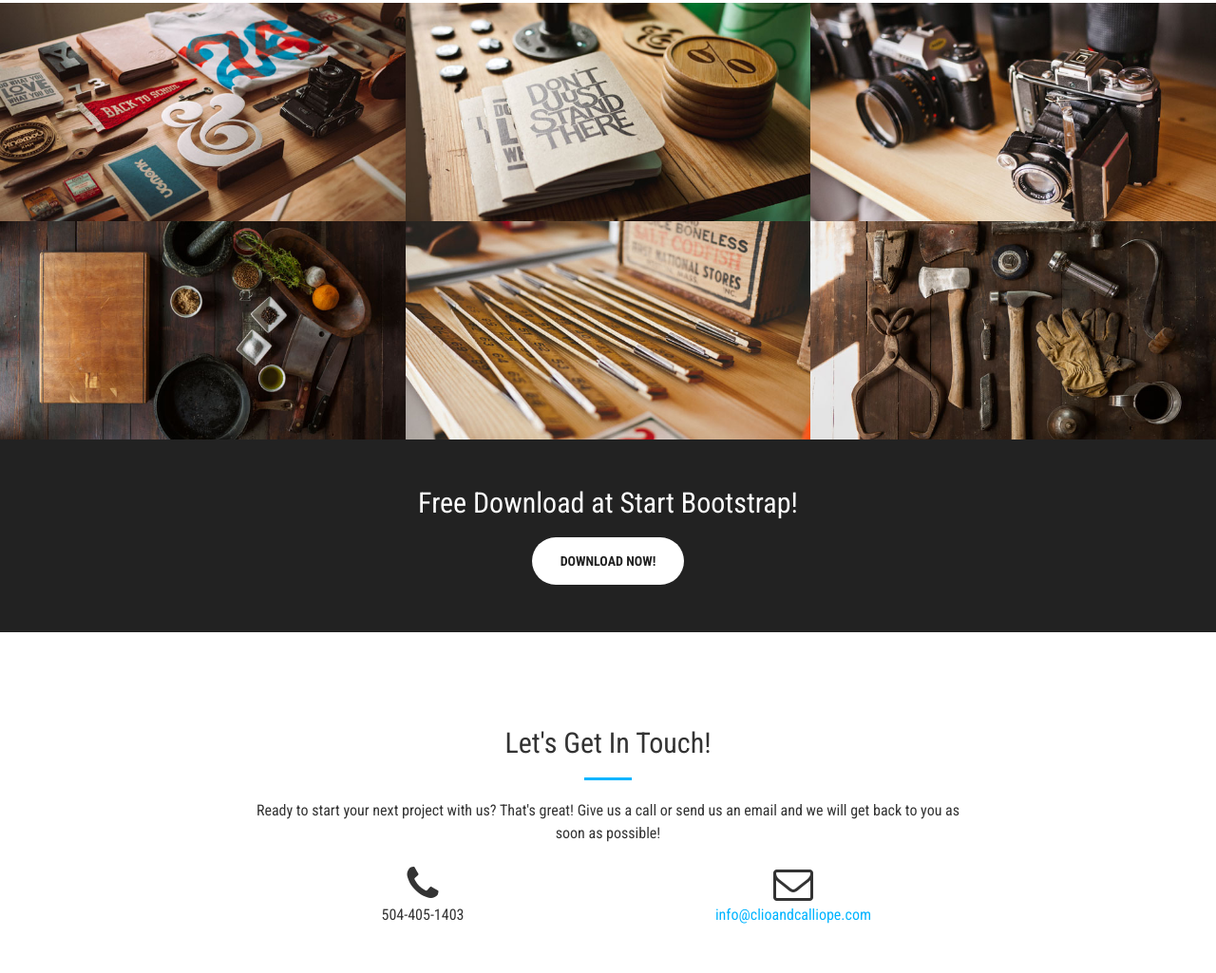
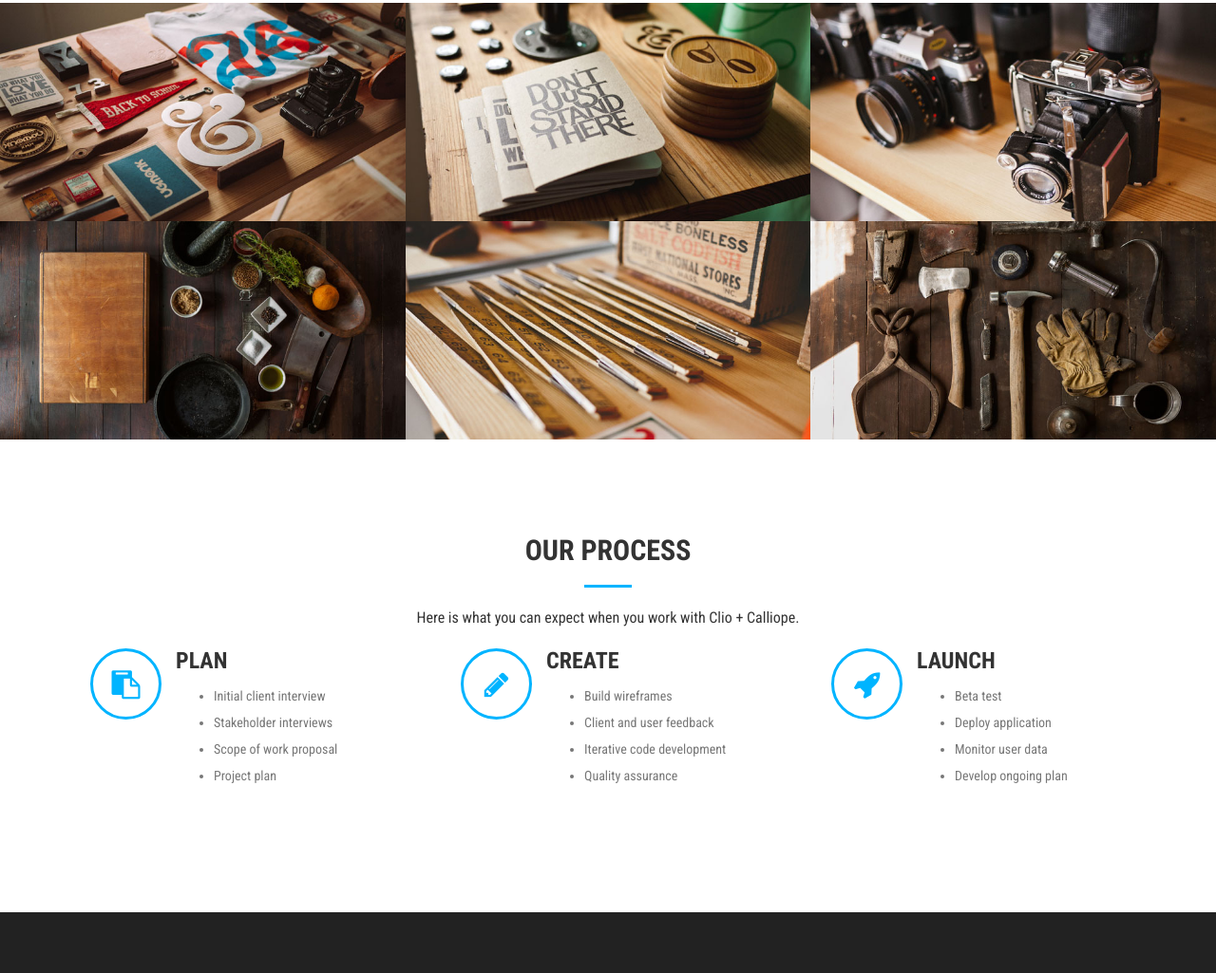
Before and after one commit to siakaramalegos/clio-calliope, a plain HTML site: page index.html in a window 1280 px wide. Shown: the part 1775-2800 px from the top of the page at 95% size. Drawn offline with Linux system fonts and the light colour scheme.

Commit message:
Added process section, made contact section dark

```diff
--- a/css/creative.css
+++ b/css/creative.css
@@ -43,6 +43,8 @@ h4,
 h5,
 h6 {
     font-family: 'Roboto Condensed', sans-serif;
+    text-transform: uppercase;
+    font-weight: 700;
 }
 
 p {
@@ -250,6 +252,8 @@ header .header-content .header-content-inner p {
     font-family: 'Mr Dafoe', cursive;
     font-size: 2.5em;
     transform:rotate(355deg);
+    text-transform: none;
+    font-weight: 400;
 }
 
 h2.clio {
@@ -329,6 +333,28 @@ h2.clio {
     .portfolio-box .portfolio-box-caption .portfolio-box-caption-content .project-name {
         font-size: 22px;
     }
+}
+
+.process-icon {
+    border: 3px solid #00B4FF;
+    border-radius: 100%;
+    height: 75px;
+    width: 75px;
+    text-align: center;
+    line-height: 70px;
+    color: #00B4FF;
+    font-size: 30px;
+}
+
+.process-content {
+    padding: 0 15px 20px 0;
+    line-height: 2;
+}
+
+.process-content h3 {
+    margin-top: 0;
+    text-transform: uppercase;
+    font-weight: 700;
 }
 
 .call-to-action h2 {
--- a/index.html
+++ b/index.html
@@ -61,6 +61,9 @@
                     </li>
                     <li>
                         <a class="page-scroll" href="#portfolio">Portfolio</a>
+                    </li>
+                    <li>
+                        <a class="page-scroll" href="#process">Process</a>
                     </li>
                     <li>
                         <a class="page-scroll" href="#contact">Contact</a>
@@ -226,16 +229,74 @@
         </div>
     </section>
 
-    <aside class="bg-dark">
-        <div class="container text-center">
-            <div class="call-to-action">
-                <h2>Free Download at Start Bootstrap!</h2>
-                <a href="#" class="btn btn-default btn-xl wow tada">Download Now!</a>
+    <section id="process">
+        <div class="container">
+            <div class="row">
+                <div class="col-lg-12 text-center">
+                    <h2 class="section-heading">Our Process</h2>
+                    <hr class="primary">
+                    <p>Here is what you can expect when you work with Clio + Calliope.</p>
+                </div>
             </div>
         </div>
-    </aside>
+        <div class="container">
+            <div class="row">
+                <div class="col-md-4">
+                    <div class="row">
+                        <div class="col-sm-4 text-right">
+                            <i class="fa fa-clipboard wow bounceIn process-icon"></i>
+                        </div>
 
-    <section id="contact">
+                        <div class="col-sm-8 process-content">
+                            <h3>Plan</h3>
+                            <ul class="text-muted">
+                                <li>Initial client interview</li>
+                                <li>Stakeholder interviews</li>
+                                <li>Scope of work proposal</li>
+                                <li>Project plan</li>
+                            </ul>
+                        </div>
+                    </div>
+                </div>
+                <div class="col-md-4">
+                    <div class="row">
+                        <div class="col-sm-4 text-right">
+                            <i class="fa fa-pencil wow bounceIn process-icon" data-wow-delay='.2s'></i>
+                        </div>
+
+                        <div class="col-sm-8 process-content">
+                            <h3>Create</h3>
+                            <ul class="text-muted">
+                                <li>Build wireframes</li>
+                                <li>Client and user feedback</li>
+                                <li>Iterative code development</li>
+                                <li>Quality assurance</li>
+                            </ul>
+                        </div>
+                    </div>
+                </div>
+                <div class="col-md-4">
+                    <div class="row">
+                        <div class="col-sm-4 text-right">
+                            <i class="fa fa-rocket wow bounceIn process-icon" data-wow-delay='.4s'></i>
+                        </div>
+
+                        <div class="col-sm-8 process-content">
+                            <h3>Launch</h3>
+                            <ul class="text-muted">
+                                <li>Beta test</li>
+                                <li>Deploy application</li>
+                                <li>Monitor user data</li>
+                                <li>Develop ongoing plan</li>
+                            </ul>
+                        </div>
+                    </div>
+                </div>
+            </div>
+        </div>
+    </section>
+
+    <section id="contact" class="bg-dark">
         <div class="container">
             <div class="row">
                 <div class="col-lg-8 col-lg-offset-2 text-center">
@@ -245,7 +306,7 @@
                 </div>
                 <div class="col-lg-4 col-lg-offset-2 text-center">
                     <i class="fa fa-phone fa-3x wow bounceIn"></i>
-                    <p>504-405-1403</p>
+                    <p>+1 504-405-1403</p>
                 </div>
                 <div class="col-lg-4 text-center">
                     <i class="fa fa-envelope-o fa-3x wow bounceIn" data-wow-delay=".1s"></i>
```
